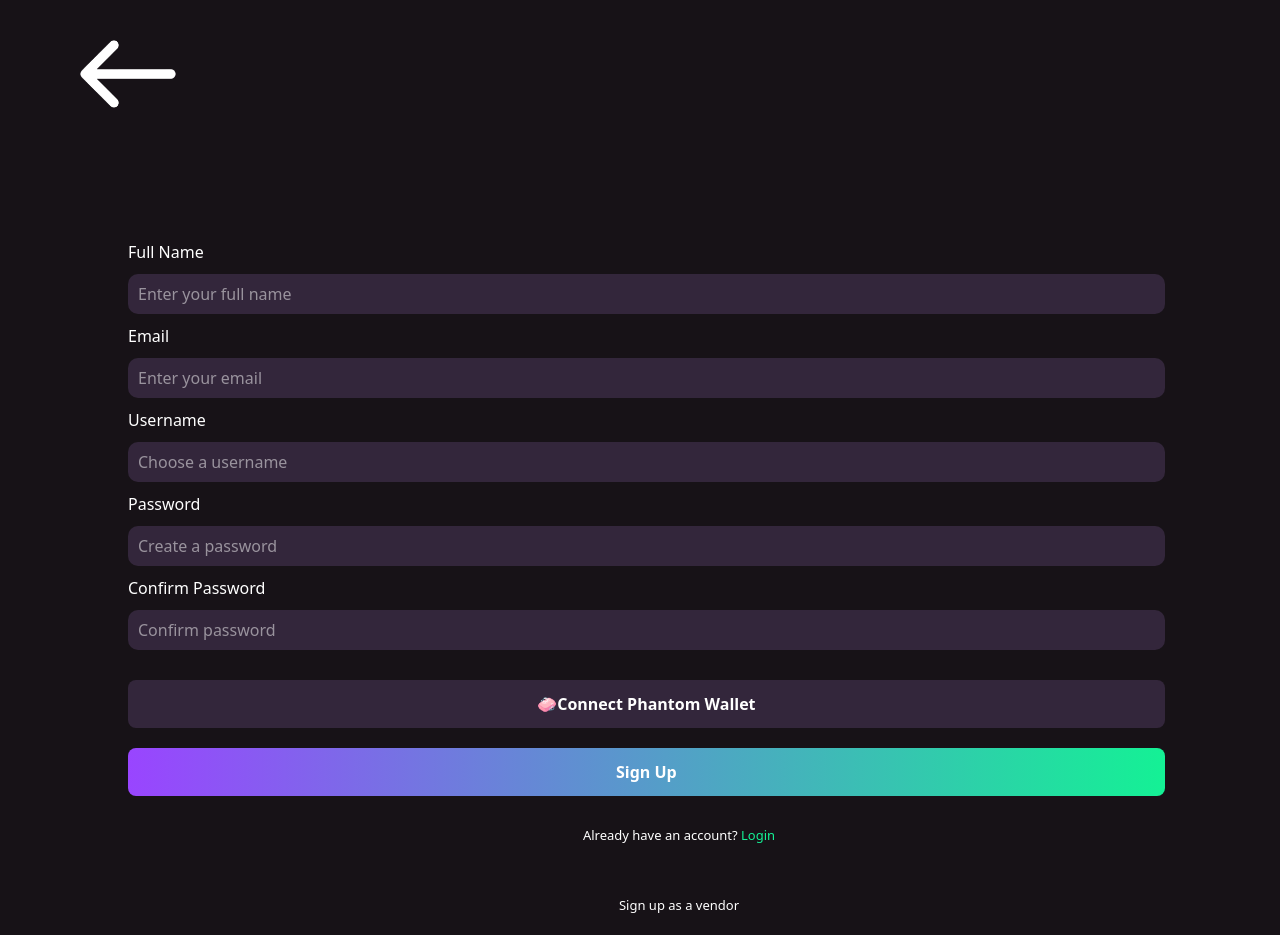
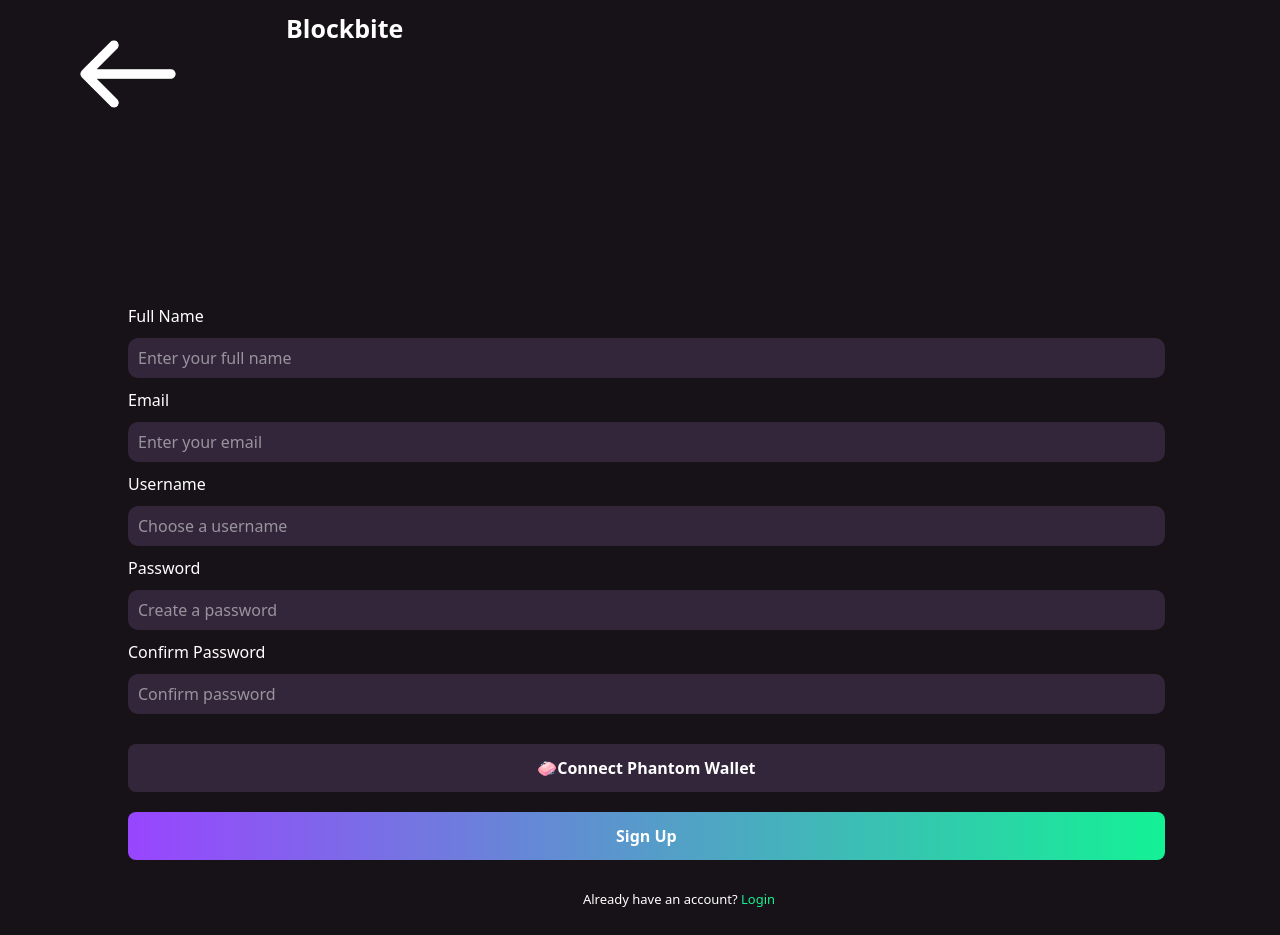
Before and after one commit to sege2023/blockbite, a React (Vite) app in the folder ui/: page /signup in a window 1280 px wide. Built offline with nearby package versions, Linux system fonts and the light colour scheme.

Commit message:
made few changes

```diff
--- a/ui/src/Components/Log.jsx
+++ b/ui/src/Components/Log.jsx
@@ -7,14 +7,15 @@
   const navigate = useNavigate();
 
   return (
-    <div className="main">
-      <div>
+    <div >
+      <div className="main">
         <img
           src={Arrow}
           alt="arrow"
           className="arrow cursor-pointer"
           onClick={() => navigate("/")}
         />
+        <h1>Blockbite</h1>
 
       </div>
     </div>
--- /dev/null
+++ b/ui/src/Components/Nav1.jsx
@@ -0,0 +1,11 @@
+import React from 'react'
+
+const Nav1 = () => {
+  return (
+    <div className='container'>
+      <h1>Blockbite</h1>
+    </div>
+  )
+}
+
+export default Nav1
--- a/ui/src/Components/ProtectedRoute.jsx
+++ b/ui/src/Components/ProtectedRoute.jsx
@@ -3,10 +3,10 @@
 import { Navigate } from "react-router-dom";
 
 const ProtectedRoute = ({ children }) => {
-  const token = localStorage.getItem("token"); // or check context/auth state
+  const token = localStorage.getItem("token");
 
   if (!token) {
-    return <Navigate to="/" replace />; // send back to login
+    return <Navigate to="/" replace />;
   }
 
   return children;
--- a/ui/src/Forms/loginForm.jsx
+++ b/ui/src/Forms/loginForm.jsx
@@ -1,6 +1,7 @@
 import React from 'react'
 import { Formik, Form, Field, ErrorMessage } from 'formik'
 import * as Yup from 'yup'
+import { useNavigate } from 'react-router-dom'
 
 const loginSchema = Yup.object().shape({
   email: Yup.string()
@@ -17,13 +18,21 @@
 })
 
 export default function LoginForm() {
+  const navigate = useNavigate()
+
+  const handleLogin = (values) => {
+    console.log(values)
+
+    localStorage.setItem('token', 'true')
+    alert("Login Successful")
+    navigate('/Vendors')
+  }
+
   return (
     <Formik
       initialValues={{ email: '', username: '', password: '' }}
       validationSchema={loginSchema}
-      onSubmit={(values) => {
-        console.log(values)
-      }}
+      onSubmit={handleLogin}
     >
       {() => (
         <Form>
@@ -49,9 +58,8 @@
           <h3 className='acc'>Don't have an account?
             <a href='/signup'> Create Account</a>
           </h3>
-          <h3 className='ven'>Sign up as a vendor</h3>
+          {/* <h3 className='ven'>Sign up as a vendor</h3> */}
         </Form>
-
       )}
     </Formik>
   )
--- a/ui/src/Forms/signUpForm.jsx
+++ b/ui/src/Forms/signUpForm.jsx
@@ -2,7 +2,7 @@
 import { Formik, Form, Field, ErrorMessage } from "formik";
 import * as Yup from "yup";
 
-// Yup validation schema
+
 const signUpSchema = Yup.object().shape({
   fullName: Yup.string()
     .min(3, "Full Name is not valid")
@@ -58,9 +58,18 @@
         confirmPassword: "",
       }}
       validationSchema={signUpSchema}
-      onSubmit={(values) => {
+      onSubmit={(values, { resetForm }) => {
         console.log(values);
+
+
+
+       localStorage.setItem("token", "true");
+       alert("Sign Up Successful!");
+
+       window.location.href = "/Vendors";
+        resetForm();
       }}
+
     >
       {() => (
         <Form>
@@ -130,7 +139,7 @@
           <h3 className="lo">Already have an account?
             <a href="/"> Login</a>
           </h3>
-          <h3 className='ven'>Sign up as a vendor</h3>
+          {/* <h3 className='ven'>Sign up as a vendor</h3> */}
 
 
         </Form>
--- a/ui/src/Pages/Vendors.jsx
+++ b/ui/src/Pages/Vendors.jsx
@@ -1,9 +1,11 @@
 import React from 'react'
+import Nav1 from '../Components/Nav1.jsx'
+import '../Styles/Vendors.scss'
 
 const Vendors = () => {
   return (
     <div>
-
+      <Nav1/>
     </div>
   )
 }
--- a/ui/src/Styles/Login.scss
+++ b/ui/src/Styles/Login.scss
@@ -55,6 +55,7 @@
         font-size: 13px;
         margin-left: -50px;
         margin-top: 10px;
+        margin-bottom: 20px;
         a{
             color: #14F195;
             cursor: pointer;
--- a/ui/src/Styles/SignUp.scss
+++ b/ui/src/Styles/SignUp.scss
@@ -1,4 +1,6 @@
 .main{
+    display: flex;
+    gap: 30px;
     img{
         max-width: 100%;
         max-height: 100%;
@@ -6,6 +8,11 @@
         height: 10%;
         margin: 5%;
         margin-top: 10px;
+    }
+    h1{
+        font-size: 25px;
+        margin-top: 10px;
+        font-weight: bold;
     }
 
 }
@@ -55,6 +62,7 @@
         font-size: 13px;
         margin-left: -50px;
         margin-top: 10px;
+        margin-bottom: 20px;
         a{
             color: #14F195;
             cursor: pointer;
--- /dev/null
+++ b/ui/src/Styles/Vendors.scss
@@ -0,0 +1,7 @@
+.container{
+    h1{
+        font-size: 25px;
+        margin-top: 10px;
+        font-weight: bold;
+    }
+}
```
Also changed, not shown: ui/src/assets/hamburger_prev_ui.png (added).
